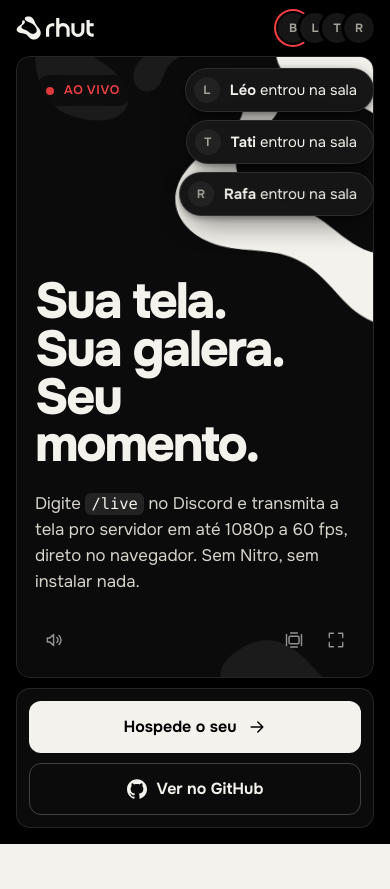
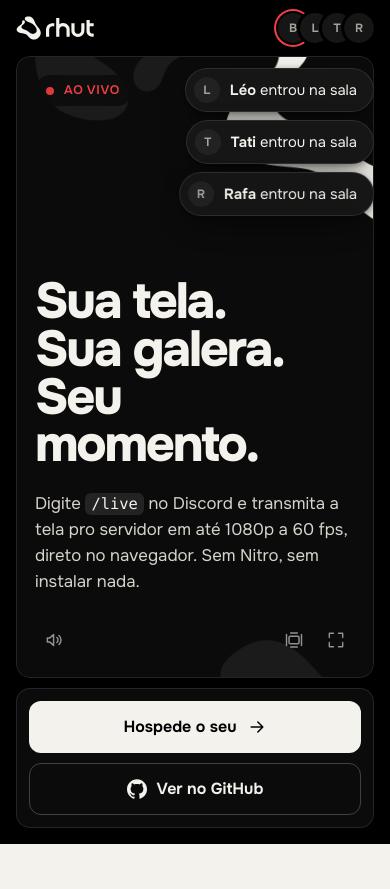
Before and after one commit to SauloStorel/rhut, a website with bundled scripts: page site/index.html in a window 390 px wide. Shown: the top 889 px of the page. Built offline with nearby package versions, Linux system fonts and the light colour scheme.

Commit message:
Hero e bloco de comandos sem cortes no celular

```diff
--- a/site/styles.css
+++ b/site/styles.css
@@ -887,10 +887,11 @@
   scrollbar-width: thin;
 }
 
+/* No canto de baixo, ao lado da última linha (a mais curta), para não cobrir o fim do "git clone". */
 .copy {
   position: absolute;
-  top: 10px;
   right: 10px;
+  bottom: 10px;
   display: inline-flex;
   align-items: center;
   gap: 6px;
@@ -1126,9 +1127,11 @@
   :root { --bar-height: 56px; }
   .lockup { width: 78px; height: 24px; }
   .presence-count { display: none; }
-  .hero { min-height: 560px; gap: 10px; }
-  .hero-symbol { right: -34%; bottom: auto; top: -6%; width: 82vw; }
-  .hero-copy { padding-top: 34vw; }
+  /* No celular o texto não cabe numa altura fixa: o palco cresce com o conteúdo (ainda ocupando a tela toda
+     quando sobra espaço), e o símbolo fica no alto, terminando antes do título em vez de passar por trás dele. */
+  .hero { grid-template-rows: 1fr auto; height: auto; min-height: calc(100svh - var(--bar-height)); max-height: none; gap: 10px; }
+  .hero-symbol { right: -26vw; bottom: auto; top: -18vw; width: 64vw; }
+  .hero-copy { padding-top: 36vw; }
   .live-sep { display: none; }
   .hero-title { font-size: clamp(2.8rem, 13vw, 4rem); }
   .dock { flex-direction: column; align-items: stretch; padding: 12px; }
@@ -1152,7 +1155,6 @@
   .cam { width: 0; flex: 1; }
   .feature-list { grid-template-columns: 1fr; }
   .paths { grid-template-columns: 1fr; }
-  .code pre { padding-top: 52px; }
   .limits-list { grid-template-columns: 1fr; }
   .closing { min-height: 70vh; }
   .closing-symbol { width: 74vw; right: -22%; top: -3%; }
```
